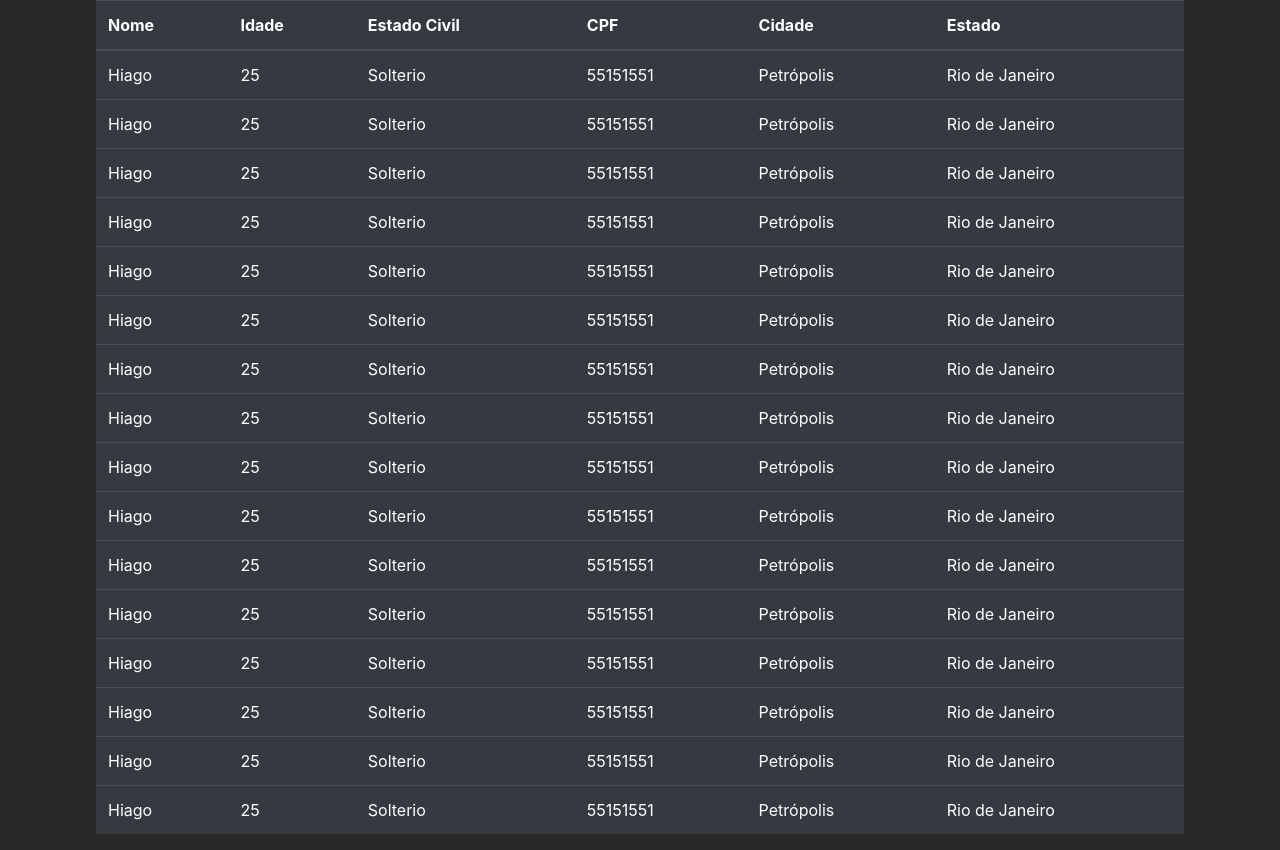
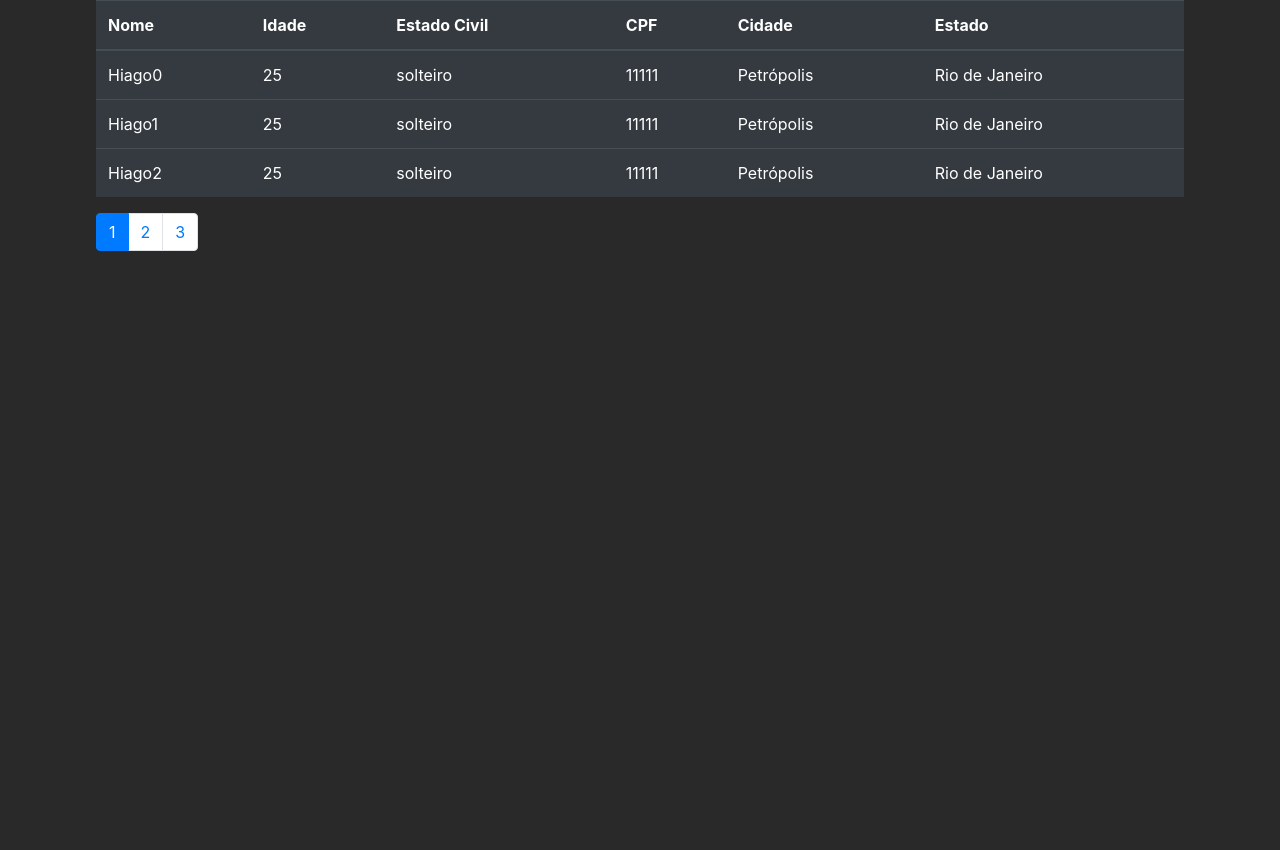
Before and after one commit to Hiaguedes/desafio-softwrap, a React (Create React App) app in the folder web/: page / in a window 1280 px wide. After the commit the page ends 800 px from the top, so only its background shows below. Built offline with nearby package versions, Linux system fonts and the light colour scheme.

Commit message:
fazendo a paginação da tabela

```diff
--- a/web/package.json
+++ b/web/package.json
@@ -3,6 +3,8 @@
   "version": "0.1.0",
   "private": true,
   "dependencies": {
+    "@material-ui/core": "^4.11.0",
+    "@material-ui/lab": "^4.0.0-alpha.56",
     "@testing-library/jest-dom": "^5.11.4",
     "@testing-library/react": "^11.1.0",
     "@testing-library/user-event": "^12.1.10",
--- a/web/src/pages/TablePage.css
+++ b/web/src/pages/TablePage.css
@@ -2,3 +2,6 @@
     width: 85%;
     margin: 0 auto;
 }
+.pagination-list{
+    margin: 0 auto;
+}
--- a/web/src/pages/TablePage.jsx
+++ b/web/src/pages/TablePage.jsx
@@ -1,8 +1,35 @@
-import React from 'react';
+import React, {useState, useEffect} from 'react';
 import {Table} from 'react-bootstrap';
 import './TablePage.css';
+import Pagination from 'react-bootstrap/Pagination';
+
 
 export default function TablePage(){
+    const [DataTable,setDataTable] = useState([
+        {name:'Hiago0',idade:25, estadoCivil:'solteiro', cpf: 11111, cidade:'Petrópolis', estado: 'Rio de Janeiro'},
+        {name:'Hiago1',idade:25, estadoCivil:'solteiro', cpf: 11111, cidade:'Petrópolis', estado: 'Rio de Janeiro'},
+        {name:'Hiago2',idade:25, estadoCivil:'solteiro', cpf: 11111, cidade:'Petrópolis', estado: 'Rio de Janeiro'},
+        {name:'Hiago3',idade:25, estadoCivil:'solteiro', cpf: 11111, cidade:'Petrópolis', estado: 'Rio de Janeiro'},
+        {name:'Hiago4',idade:25, estadoCivil:'solteiro', cpf: 11111, cidade:'Petrópolis', estado: 'Rio de Janeiro'},
+        {name:'Hiago5',idade:25, estadoCivil:'solteiro', cpf: 11111, cidade:'Petrópolis', estado: 'Rio de Janeiro'},
+        {name:'Hiago6',idade:25, estadoCivil:'solteiro', cpf: 11111, cidade:'Petrópolis', estado: 'Rio de Janeiro'},
+        {name:'Hiago7',idade:25, estadoCivil:'solteiro', cpf: 11111, cidade:'Petrópolis', estado: 'Rio de Janeiro'},
+        {name:'Hiago8',idade:25, estadoCivil:'solteiro', cpf: 11111, cidade:'Petrópolis', estado: 'Rio de Janeiro'},
+
+
+    ]);
+    const [numberButtons, setNumberButtons] = useState();
+    const [buttonsElements, setButtonsElements] = useState([]);
+    const [buttonIndex,setButtonIndex]= useState(1);
+
+    useEffect(()=> {
+        setNumberButtons(Math.floor(DataTable.length/3));
+        setButtonsElements([...new Array(numberButtons)].map((ele,index) => ele=index+1 ))
+    },[DataTable,numberButtons])
+
+    const handleActiveButton = (ele) => {
+        setButtonIndex(ele)
+    }
 
     return (
     <div className="table-container">
@@ -18,136 +45,33 @@ export default function TablePage(){
             </tr>
         </thead>
         <tbody>
-            <tr>
-                <td>Hiago</td>
-                <td>25</td>
-                <td>Solterio</td>
-                <td>55151551</td>
-                <td>Petrópolis</td>
-                <td>Rio de Janeiro</td>
-            </tr>
-            <tr>
-                <td>Hiago</td>
-                <td>25</td>
-                <td>Solterio</td>
-                <td>55151551</td>
-                <td>Petrópolis</td>
-                <td>Rio de Janeiro</td>
-            </tr>
-            <tr>
-                <td>Hiago</td>
-                <td>25</td>
-                <td>Solterio</td>
-                <td>55151551</td>
-                <td>Petrópolis</td>
-                <td>Rio de Janeiro</td>
-            </tr>
-            <tr>
-                <td>Hiago</td>
-                <td>25</td>
-                <td>Solterio</td>
-                <td>55151551</td>
-                <td>Petrópolis</td>
-                <td>Rio de Janeiro</td>
-            </tr>
-            <tr>
-                <td>Hiago</td>
-                <td>25</td>
-                <td>Solterio</td>
-                <td>55151551</td>
-                <td>Petrópolis</td>
-                <td>Rio de Janeiro</td>
-            </tr>
-            <tr>
-                <td>Hiago</td>
-                <td>25</td>
-                <td>Solterio</td>
-                <td>55151551</td>
-                <td>Petrópolis</td>
-                <td>Rio de Janeiro</td>
-            </tr>
-            <tr>
-                <td>Hiago</td>
-                <td>25</td>
-                <td>Solterio</td>
-                <td>55151551</td>
-                <td>Petrópolis</td>
-                <td>Rio de Janeiro</td>
-            </tr>
-            <tr>
-                <td>Hiago</td>
-                <td>25</td>
-                <td>Solterio</td>
-                <td>55151551</td>
-                <td>Petrópolis</td>
-                <td>Rio de Janeiro</td>
-            </tr>
-            <tr>
-                <td>Hiago</td>
-                <td>25</td>
-                <td>Solterio</td>
-                <td>55151551</td>
-                <td>Petrópolis</td>
-                <td>Rio de Janeiro</td>
-            </tr>
-            <tr>
-                <td>Hiago</td>
-                <td>25</td>
-                <td>Solterio</td>
-                <td>55151551</td>
-                <td>Petrópolis</td>
-                <td>Rio de Janeiro</td>
-            </tr>
-            <tr>
-                <td>Hiago</td>
-                <td>25</td>
-                <td>Solterio</td>
-                <td>55151551</td>
-                <td>Petrópolis</td>
-                <td>Rio de Janeiro</td>
-            </tr>
-            <tr>
-                <td>Hiago</td>
-                <td>25</td>
-                <td>Solterio</td>
-                <td>55151551</td>
-                <td>Petrópolis</td>
-                <td>Rio de Janeiro</td>
-            </tr>
-            <tr>
-                <td>Hiago</td>
-                <td>25</td>
-                <td>Solterio</td>
-                <td>55151551</td>
-                <td>Petrópolis</td>
-                <td>Rio de Janeiro</td>
-            </tr>
-            <tr>
-                <td>Hiago</td>
-                <td>25</td>
-                <td>Solterio</td>
-                <td>55151551</td>
-                <td>Petrópolis</td>
-                <td>Rio de Janeiro</td>
-            </tr>
-            <tr>
-                <td>Hiago</td>
-                <td>25</td>
-                <td>Solterio</td>
-                <td>55151551</td>
-                <td>Petrópolis</td>
-                <td>Rio de Janeiro</td>
-            </tr>
-            <tr>
-                <td>Hiago</td>
-                <td>25</td>
-                <td>Solterio</td>
-                <td>55151551</td>
-                <td>Petrópolis</td>
-                <td>Rio de Janeiro</td>
-            </tr>
+            {
+                DataTable
+                .filter((ele,index) => index < (buttonIndex)*3 && index >= (buttonIndex-1)*3)
+                .map((data,index)=> {
+                    return(
+                        <tr key={index}>
+                            <td>{data.name}</td>
+                            <td>{data.idade}</td>
+                            <td>{data.estadoCivil}</td>
+                            <td>{data.cpf}</td>
+                            <td>{data.cidade}</td>
+                            <td>{data.estado}</td>
+                        </tr>
+                    )
+                })
+            }
         </tbody>
     </Table>
+        <Pagination>
+        {
+            buttonsElements.map((ele) =>{
+                if(buttonIndex === ele) return <Pagination.Item active key={ele}>{ele}</Pagination.Item>
+
+                return <Pagination.Item onClick={() => handleActiveButton(ele)} key={ele}>{ele}</Pagination.Item>
+            })
+        }
+        </Pagination>
     </div>
     )
 }
--- a/web/src/routes.jsx
+++ b/web/src/routes.jsx
@@ -1,5 +1,5 @@
 import React from 'react';
-import  { Switch, Route} from 'react-router-dom';
+import  { Route} from 'react-router-dom';
 
 import TablePage from './pages/TablePage';
 
```
Also changed, not shown: 1 other file (tests, documents, lock files or other folders).
